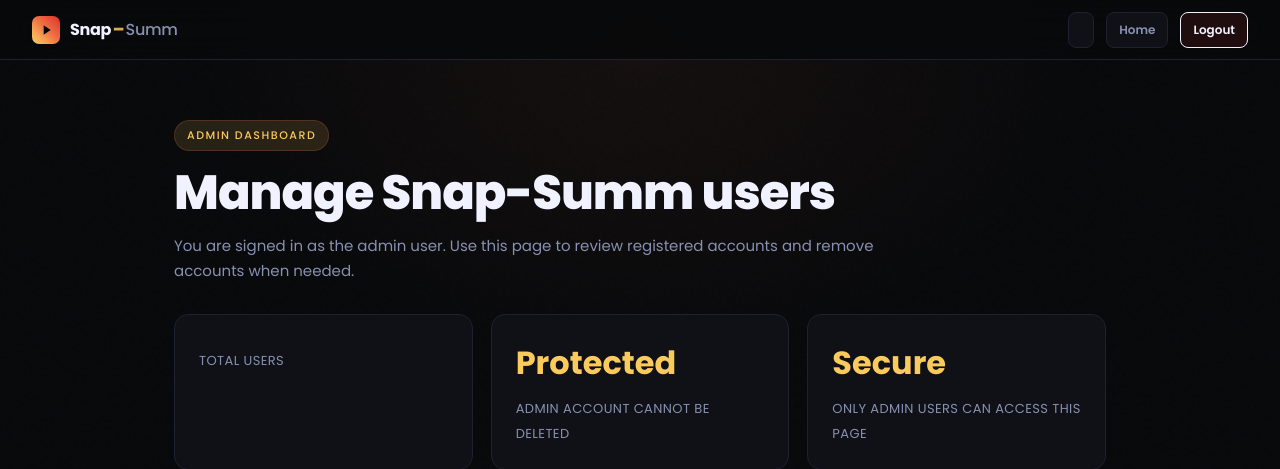
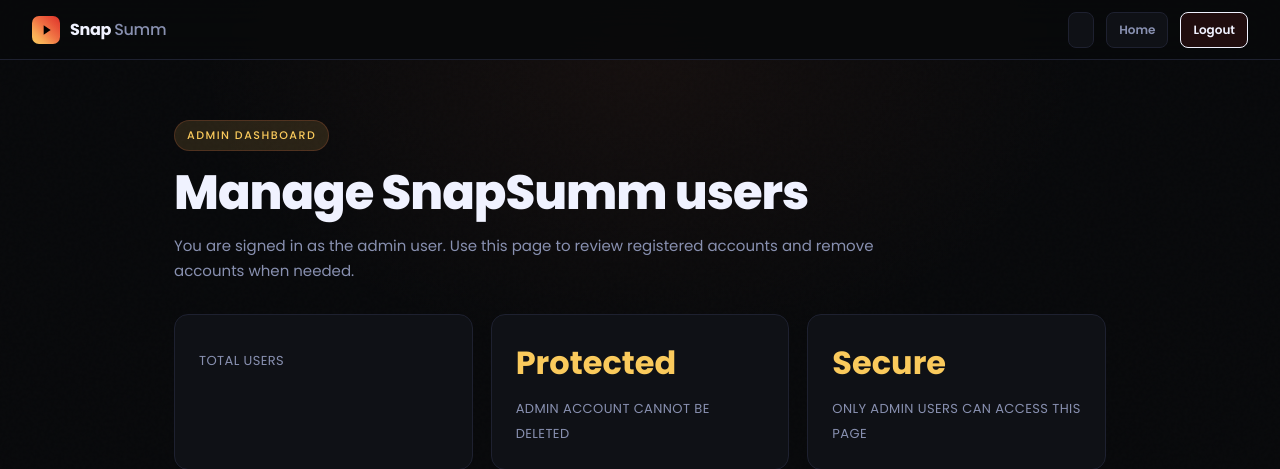
Before and after one commit to UdayvirPb26/SnapSumm, a Flask app: template templates/admin.html in a window 1280 px wide. Shown: the top 469 px of the page. Run offline with Flask 3, Linux system fonts and the light colour scheme; the template is opened without the code that fills it, so the values that code supplies are empty; parts of the project's set-up code (start-up, migrations or seed data) failed here and were passed over; some web fonts are replaced.

Commit message:
admin changes

```diff
--- a/templates/admin.html
+++ b/templates/admin.html
@@ -3,7 +3,7 @@
 <head>
 <meta charset="UTF-8"/>
 <meta name="viewport" content="width=device-width, initial-scale=1.0"/>
-<title>Admin Dashboard - Snap-Summ</title>
+<title>Admin Dashboard - SnapSumm</title>
 <link rel="preconnect" href="https://fonts.googleapis.com">
 <link href="https://fonts.googleapis.com/css2?family=Poppins:wght@400;500;600;700;800&family=DM+Mono:ital,wght@0,400;0,500;1,400&display=swap" rel="stylesheet">
 <style>
@@ -85,7 +85,7 @@ body::after{
       <svg viewBox="0 0 24 24"><path d="M10 8l6 4-6 4V8z"/></svg>
     </div>
     <div class="wordmark-text">
-      <span class="wordmark-snap">Snap</span><span class="wordmark-sep">–</span><span class="wordmark-summ">Summ</span>
+      <span class="wordmark-snap">Snap</span><span class="wordmark-sep"></span><span class="wordmark-summ">Summ</span>
     </div>
   </div>
   <div class="topbar-right">
@@ -100,7 +100,7 @@ body::after{
 <main class="main">
   <section class="admin-hero">
     <div class="hero-label">Admin dashboard</div>
-    <h1>Manage Snap-Summ users</h1>
+    <h1>Manage SnapSumm users</h1>
     <p>You are signed in as the admin user. Use this page to review registered accounts and remove accounts when needed.</p>
   </section>
   <div class="stats-row">
```
